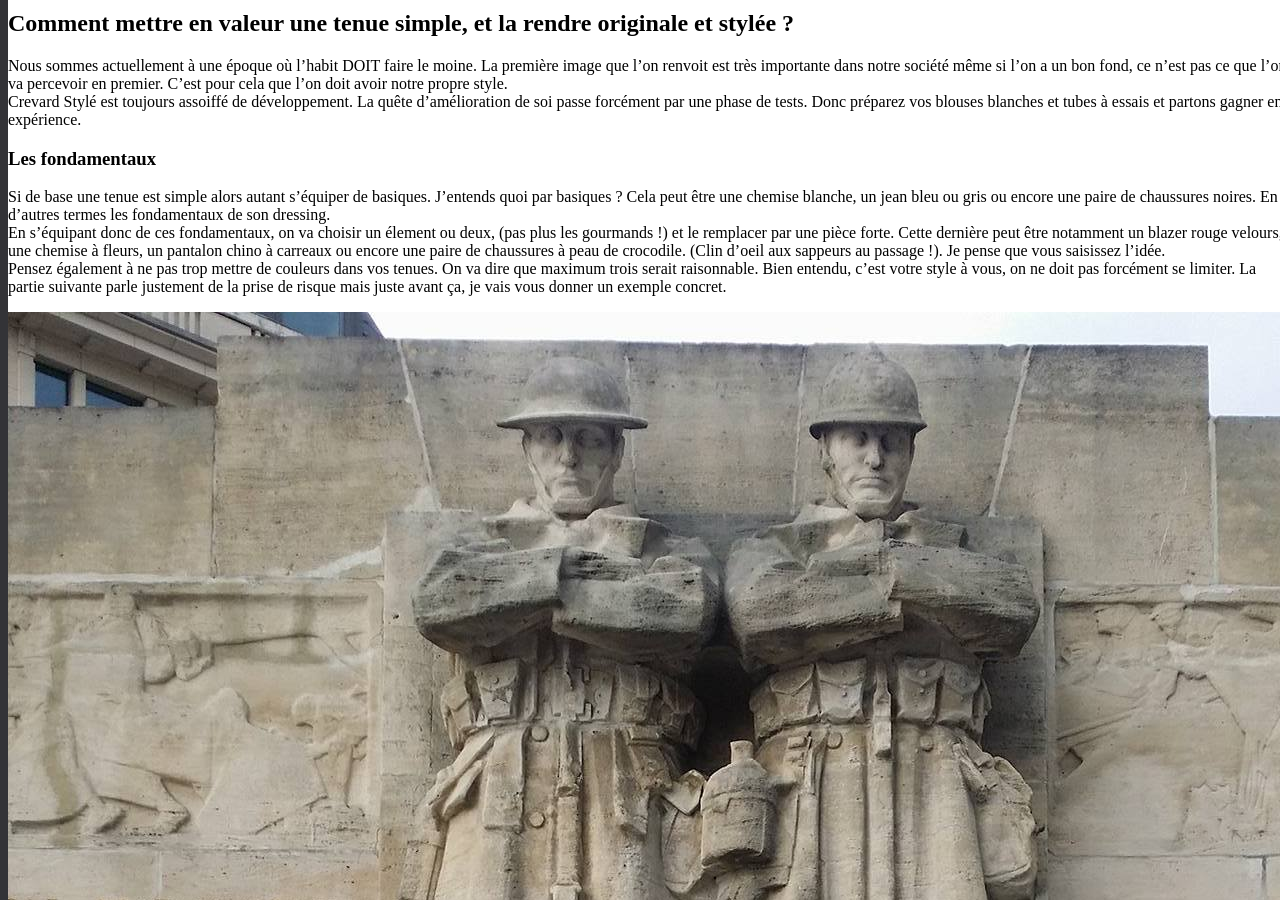
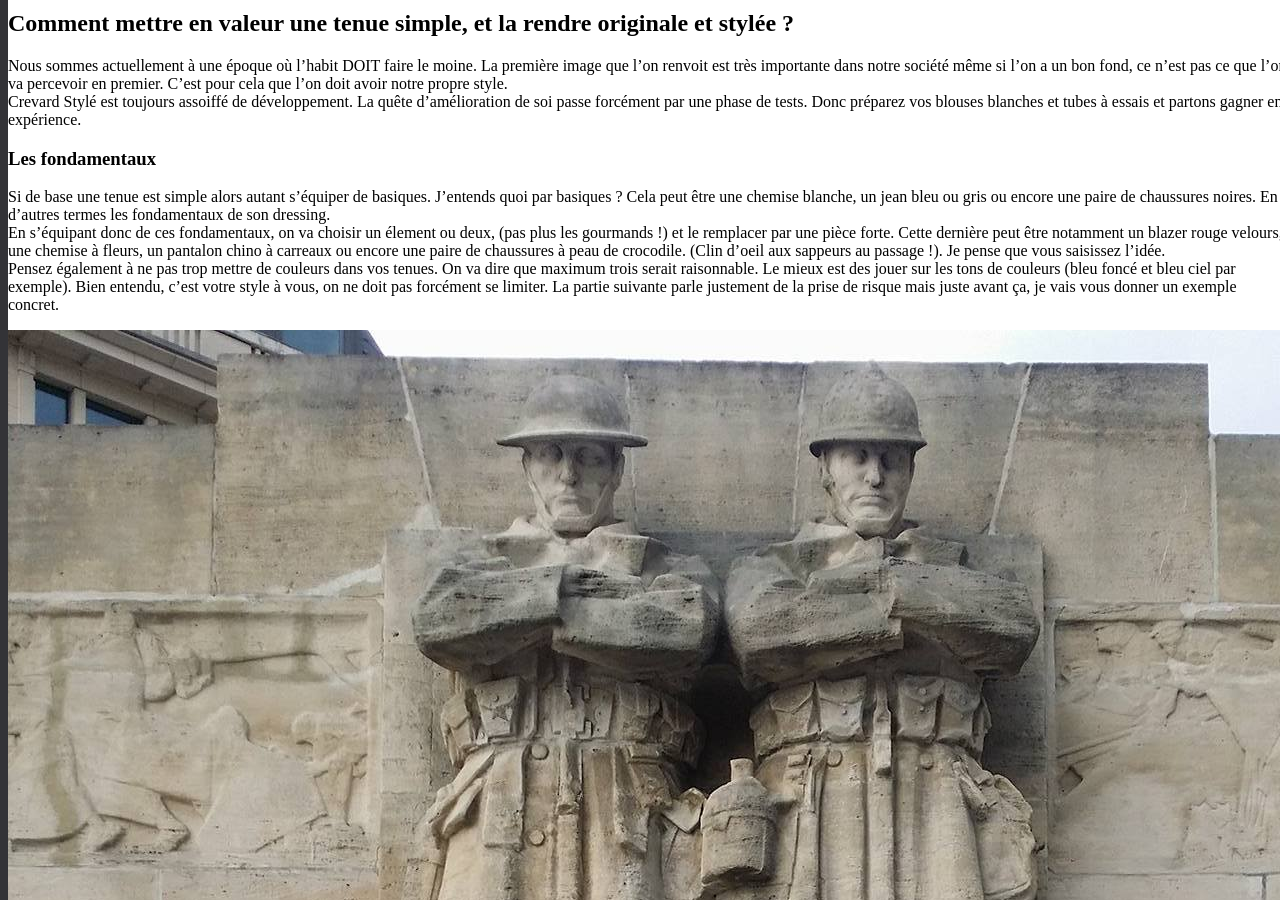
Before and after one commit to darkh2/darkh2.github.io, a Jekyll site: the page built from _posts/2017-11-05-Mettre-en-valeur-une-tenue-simple-et-la-rendre-originale-et-stylée.md, in a window 1280 px wide and 900 px high, scrolled down 397 px. Built offline with Jekyll 4.4.1, drawn with Linux system fonts in a browser that asks for light colours; comment, search, counter and statistics services are not loaded; some of the changed text lies outside the part shown.

Commit message:
Update 2017-11-05-Mettre-en-valeur-une-tenue-simple-et-la-rendre-originale-et-stylée.md

```diff
--- a/_posts/2017-11-05-Mettre-en-valeur-une-tenue-simple-et-la-rendre-originale-et-stylée.md
+++ b/_posts/2017-11-05-Mettre-en-valeur-une-tenue-simple-et-la-rendre-originale-et-stylée.md
@@ -15,6 +15,12 @@
 
 Si de base une tenue est simple alors autant s'équiper de basiques. J'entends quoi par basiques ? Cela peut être une chemise blanche, un jean bleu ou gris ou encore une paire de chaussures noires. En d'autres termes les fondamentaux de son dressing.
 En s'équipant donc de ces fondamentaux, on va choisir un élement ou deux, (pas plus les gourmands !) et le remplacer par une pièce forte. Cette dernière peut être notamment un blazer rouge velours, une chemise à fleurs, un pantalon chino à carreaux ou encore une paire de chaussures à peau de crocodile. (Clin d'oeil aux sappeurs au passage !). Je pense que vous saisissez l'idée.
-Pensez également à ne pas trop mettre de couleurs dans vos tenues. On va dire que maximum trois serait raisonnable. Bien entendu, c'est votre style à vous, on ne doit pas forcément se limiter. La partie suivante parle justement de la prise de risque mais juste avant ça, je vais vous donner un exemple concret.
+Pensez également à ne pas trop mettre de couleurs dans vos tenues. On va dire que maximum trois serait raisonnable. Le mieux est des jouer sur les tons de couleurs (bleu foncé et bleu ciel par exemple). Bien entendu, c'est votre style à vous, on ne doit pas forcément se limiter. La partie suivante parle justement de la prise de risque mais juste avant ça, je vais vous donner un exemple concret.
 
 ![stylecs]({{site.url}}/{{site.baseurl}}img/stylecs.jpg)
+
+Inutile de vous demander quel est l'élément fort de la tenue ... Bien entendu c'est le blouson ! Donc ici on a bien des éléments basiques : un polo blanc, un chino bleu, et une paire de sneakers blanches simples. En ajoutant cet élément à motifs forts, on peut parler d'originalité
+
+### La prise de risque
+
+C'est à ce moment la qu'on gagne en puissance, qu'on passe par la case R&D (Recherche et Développement).
```
